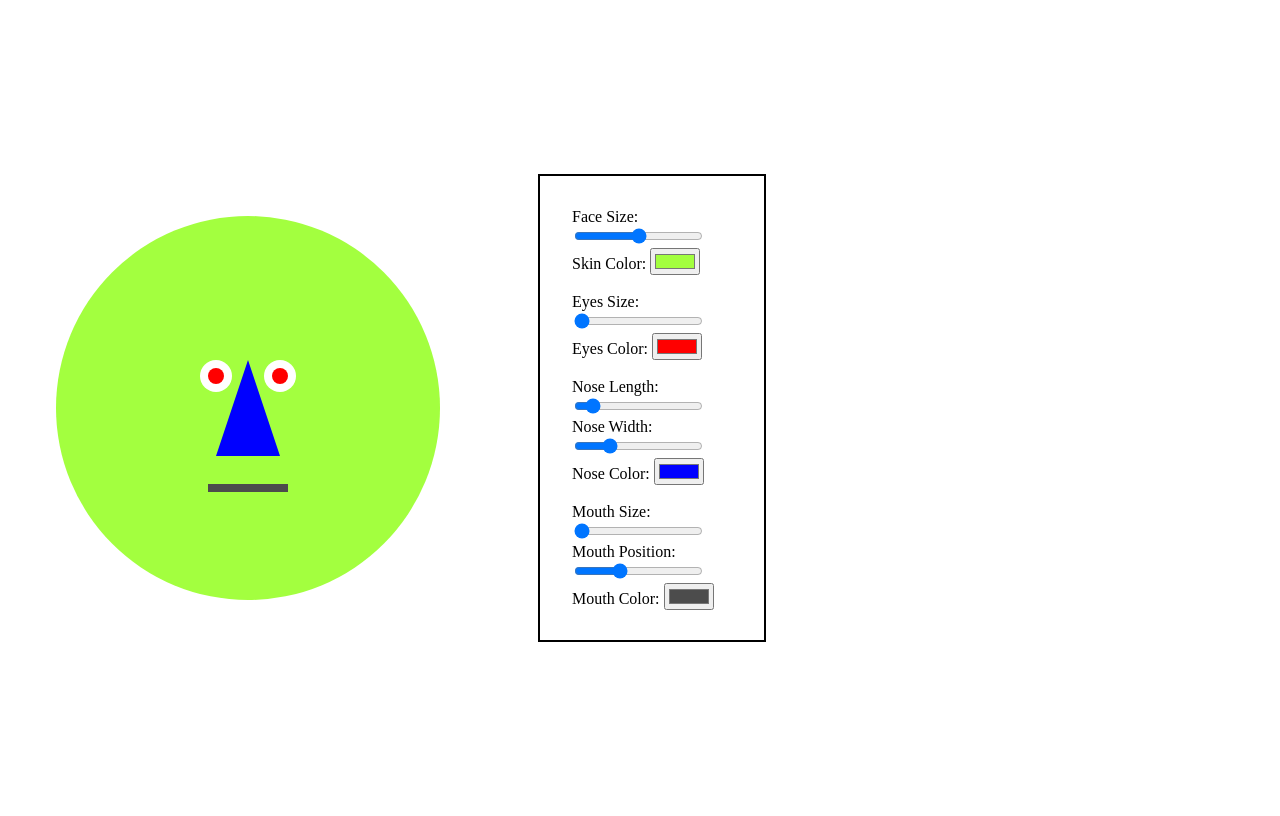
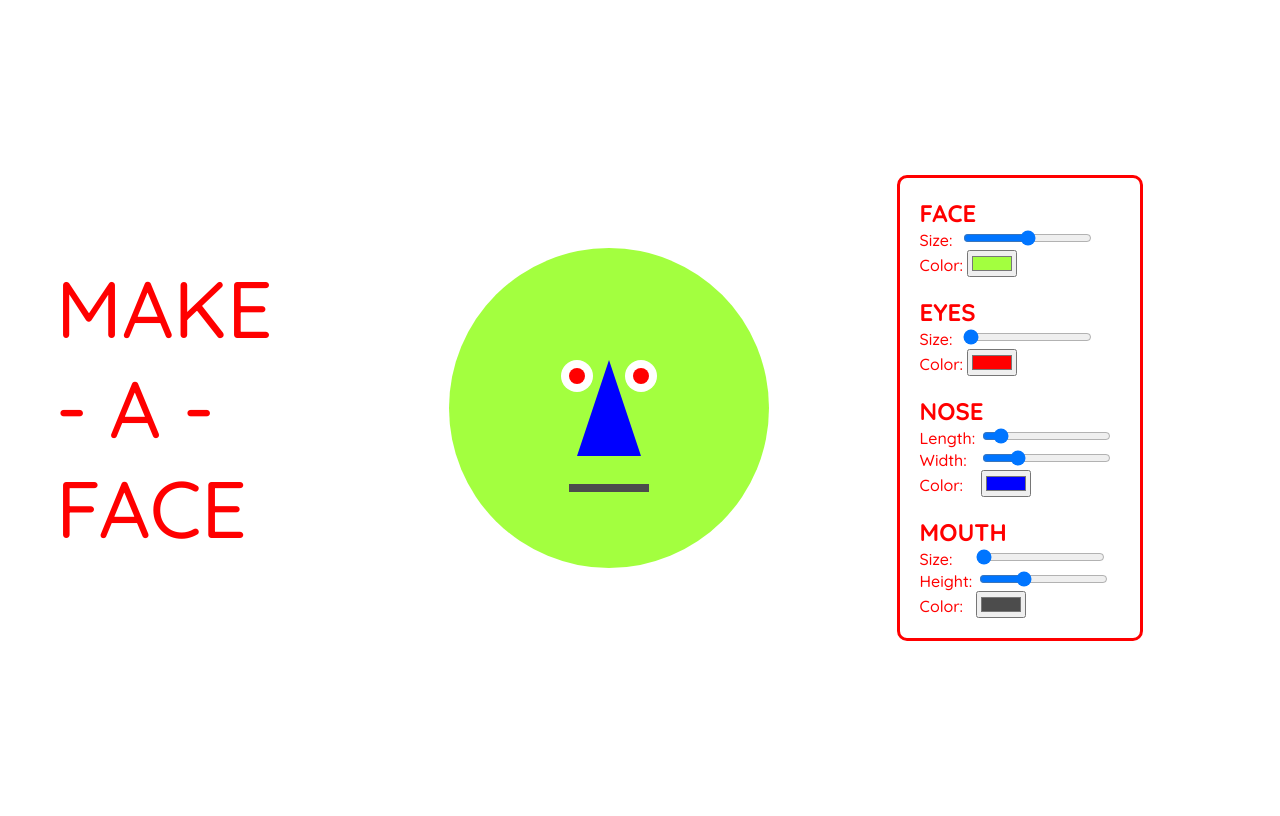
Before and after one commit to fenglish/make_a_face_app, a PHP site: page / in a window 1280 px wide. Run offline with PHP 8.4, Linux system fonts and the light colour scheme.

Commit message:
change css style

```diff
--- a/index.html
+++ b/index.html
@@ -2,10 +2,17 @@
 <html lang="en">
 <head>
   <meta charset="UTF-8">
-  <title>Play with Face APP</title>
+  <title>MAKE -A- FACE APP</title>
   <link rel="stylesheet" href="style.css">
+  <link href="https://fonts.googleapis.com/css?family=Quicksand:300,400,500,700" rel="stylesheet">
 </head>
 <body>
+
+  <div class="title">
+    MAKE<br>
+    - A -<br>
+    FACE
+  </div>
 
   <div class="face">
     <div class="outline">
@@ -17,28 +24,32 @@
   </div>
 
   <div class="controls">
-    <label for="face-size">Face Size:</label><br>
+    <div class="category">FACE</div>
+    <label for="face-size">Size:&nbsp;</label>
     <input id="face-size" type="range" name="outline-size" min="15" max="25" value="20" data-sizing="rem"><br>
-    <label for="skin-color">Skin Color:</label>
+    <label for="skin-color">Color:</label>
     <input id="skin-color" type="color" name="outline-color" value="#a3ff3f"><br><br>
 
-    <label for="eyes-size">Eyes Size:</label><br>
+    <div class="category">EYES</div>
+    <label for="eyes-size">Size:&nbsp;</label>
     <input id="eyes-size" type="range" name="eyes" min="2" max="6" value="2" data-sizing="rem"><br>
-    <label for="eyes-color">Eyes Color:</label>
+    <label for="eyes-color">Color:</label>
     <input id="skin-color" type="color" name="eyes-color" value="#ff0000"><br><br>
 
-    <label for="nose-size">Nose Length:</label><br>
+    <div class="category">NOSE</div>
+    <label for="nose-size">Length:</label>
     <input id="nose-size" type="range" name="nose-length" min="5" max="15" value="6" data-sizing="rem"><br>
-    <label for="nose-size">Nose Width:</label><br>
+    <label for="nose-size">Width:&nbsp;&nbsp;</label>
     <input id="nose-size" type="range" name="nose-width" min="1" max="5" value="2" data-sizing="rem"><br>
-    <label for="nose-color">Nose Color:</label>
+    <label for="nose-color">Color:&nbsp;&nbsp;&nbsp;</label>
     <input id="nose-color" type="color" name="nose-color" value="#0000ff"><br><br>
 
-    <label for="mouth-size">Mouth Size:</label><br>
+    <div class="category">MOUTH</div>
+    <label for="mouth-size">Size:&nbsp;&nbsp;&nbsp;&nbsp;</label>
     <input id="mouth-size" type="range" name="mouth" min="5" max="20" value="5" data-sizing="rem"><br>
-    <label for="mouth-size">Mouth Position:</label><br>
+    <label for="mouth-size">Height:</label>
     <input id="mouth-size" type="range" name="mouth-position" min="5" max="20" value="10" data-sizing="rem"><br>
-    <label for="mouth-color">Mouth Color:</label>
+    <label for="mouth-color">Color:&nbsp;&nbsp;</label>
     <input id="mouth-color" type="color" name="mouth-color" value="#4C4C4C"><br>
 
   </div>
--- a/style.css
+++ b/style.css
@@ -22,16 +22,27 @@
 body {
   margin: 10;
   font-size: 1rem;
+  color: #ff0000;
+  font-family: 'Quicksand', sans-serif;
+  font-weight: 500;
   display: flex;
   flex:1;
   min-height: 100vh;
   align-items: center;
 }
 
+.title {
+  font-size: 5rem;
+  color: #ff0000;
+  margin: 3rem;
+  position: relative;
+}
+
 .face{
   width: 30rem;
   height: 30rem;
   position: relative;
+  margin: 3rem;
 }
 
 .outline {
@@ -39,7 +50,6 @@ body {
   height: var(--outline-size);
   border: none;
   border-radius:50%;
-  padding: 2rem;
   background-color: var(--outline-color);
   position: absolute;
   top: 0;
@@ -105,11 +115,15 @@ body {
 }
 
 .controls {
-  width: 10rem;
-  height: 25rem;
-  border: 2px solid black;
-  margin: 50px;
+  width: 200px;
+  height: auto;
+  border: 3px solid #ff0000;
   position: relative;
-  padding: 2rem;
+  padding: 20px;
+  border-radius: 10px;
+}
 
+.category {
+  font-size: 1.5rem;
+  font-weight: 700;
 }
```
